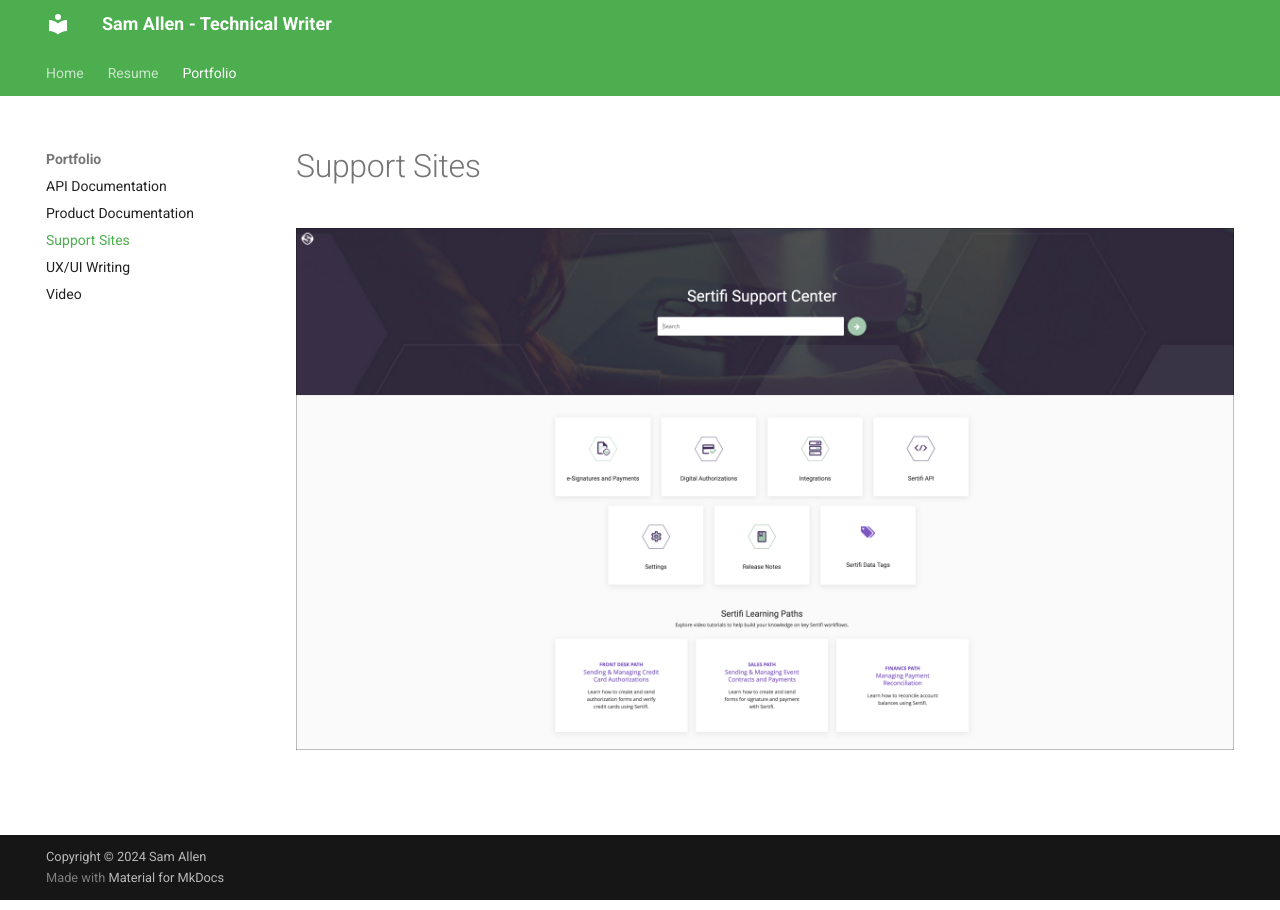
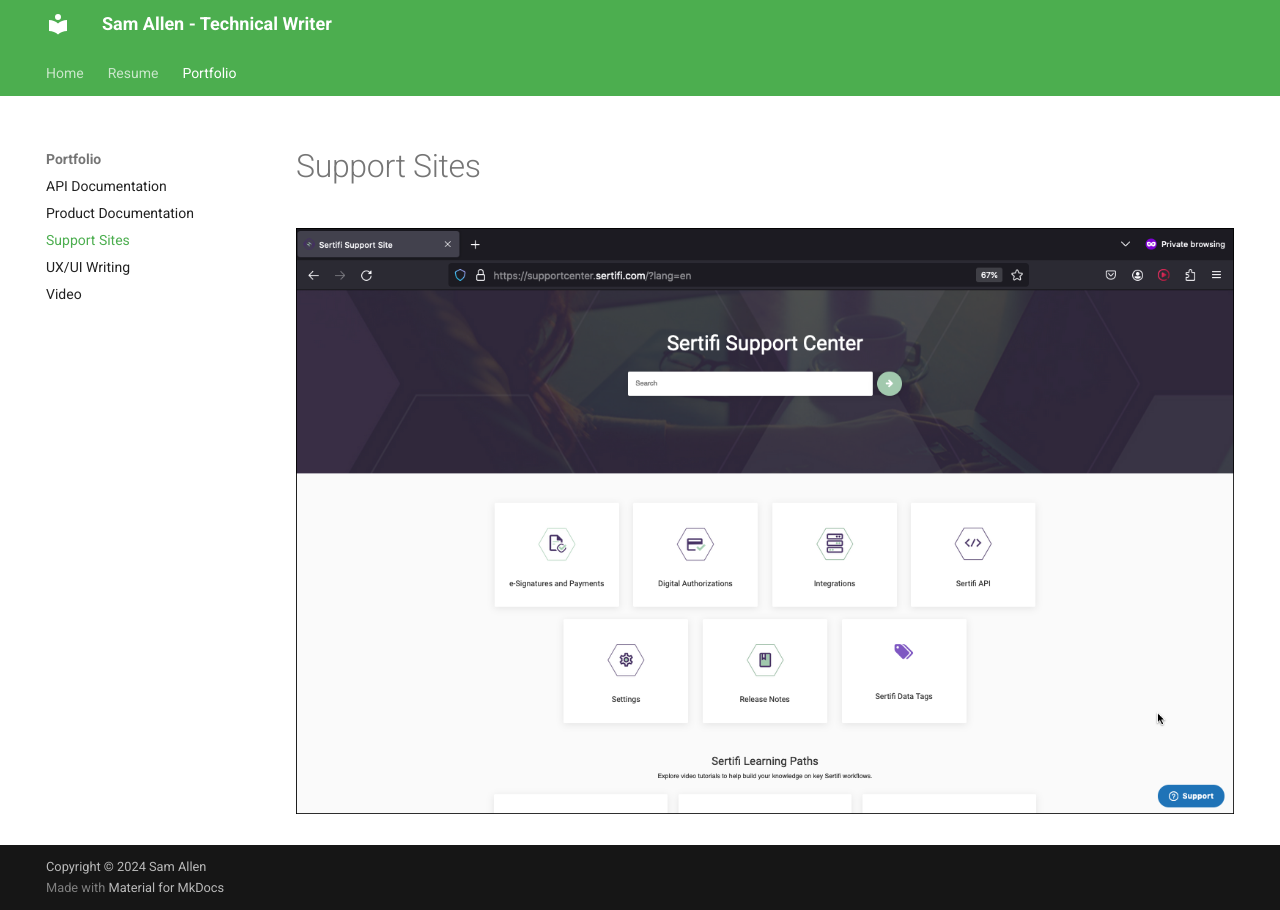
Before and after one commit to samwherever/samallen.pro, an MkDocs documentation site: the page built from docs/portfolio/support_sites.md, in a window 1280 px wide. Built offline with MkDocs 1.6.1 and Material for MkDocs 9.7.7, drawn with Linux system fonts in a browser that asks for light colours.

Commit message:
lower rez screenshot test

```diff
--- a/docs/portfolio/support_sites.md
+++ b/docs/portfolio/support_sites.md
@@ -2,4 +2,4 @@
 title: Support Sites
 ---
 
-![The home page of the Sertifi support site](../assets/sertifi_support_site.png)
+![The home page of the Sertifi support site](../assets/1080_support_site.png)
```
Also changed, not shown: docs/assets/1080_support_site.png (added).
